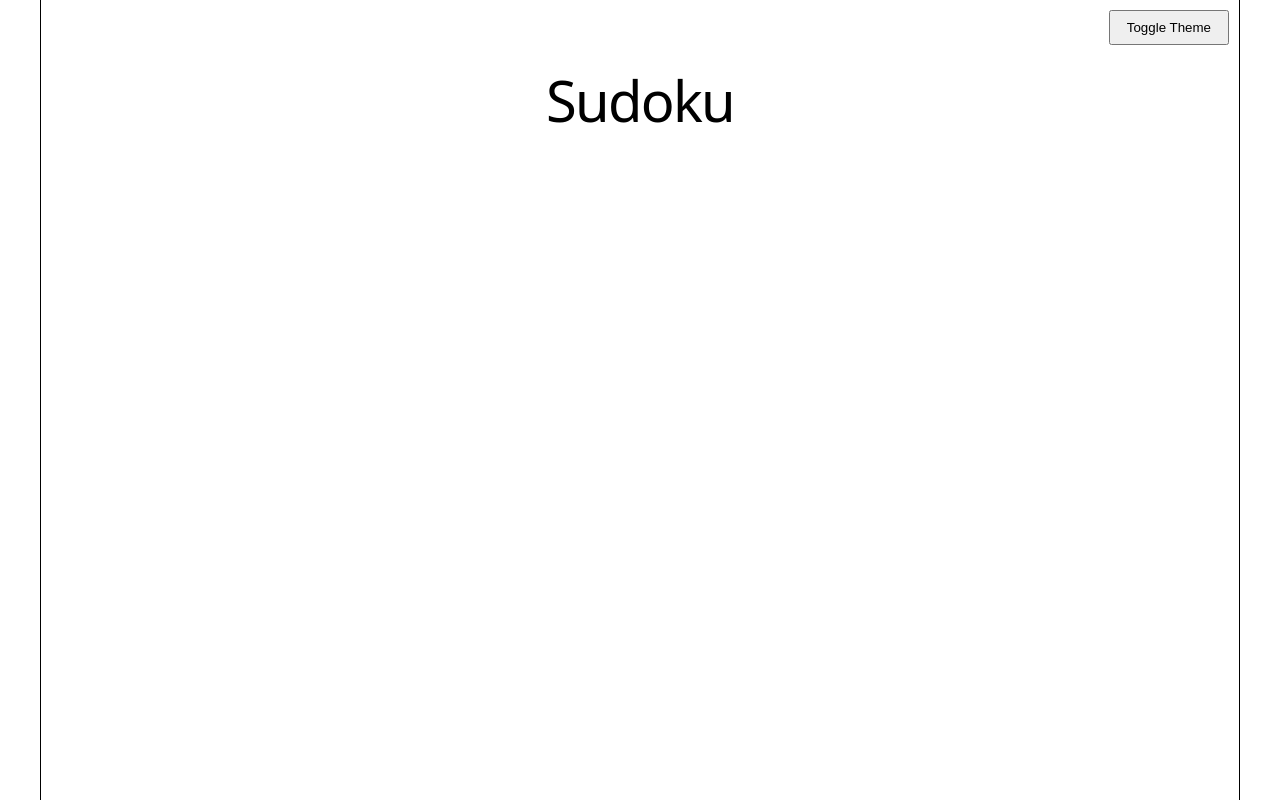
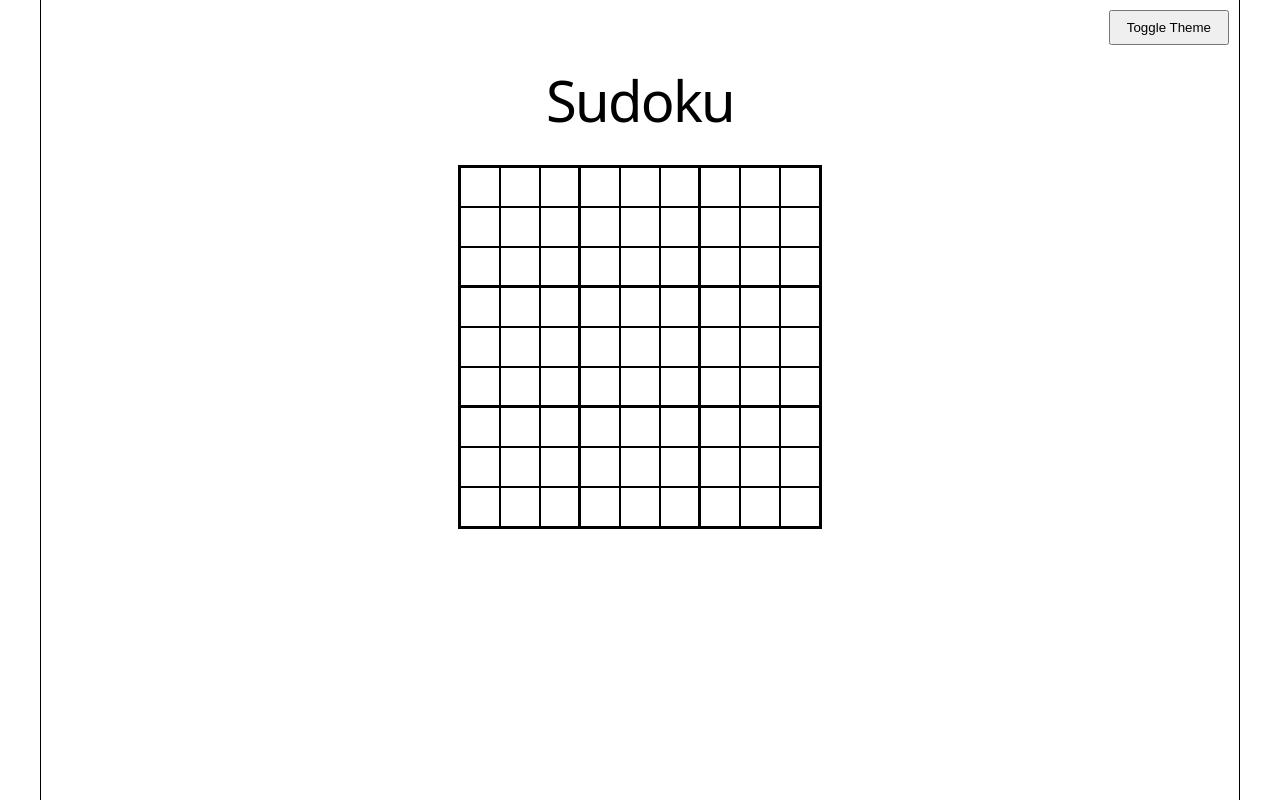
Before and after one commit to caojieming/custom-sudoku, a React (Vite) app: page / in a window 1280 px wide. Built offline with nearby package versions, Linux system fonts and the light colour scheme.

Commit message:
added main grid

```diff
--- a/src/App.jsx
+++ b/src/App.jsx
@@ -1,6 +1,6 @@
 import './styles/App.css';
 import { ThemeToggle } from './components/ThemeToggle.jsx';
-// import { PersonState } from './components/PersonState.jsx';
+import { SudokuGrid } from './components/SudokuGrid.jsx';
 
 function App() {
 
@@ -11,7 +11,7 @@ function App() {
 
 			<main id='mainContent'>
 				<section>
-
+					<SudokuGrid />
 				</section>
 			</main>
 		</>
--- /dev/null
+++ b/src/components/SudokuGrid.jsx
@@ -0,0 +1,38 @@
+import '../styles/SudokuGrid.css';
+
+export function SudokuGrid() {
+	// 9x9 grid
+	const cells = Array.from({ length: 81 });
+
+	return (
+		<div className="sudoku-container">
+			<div className="sudoku-grid">
+				{cells.map((_, index) => {
+					const row = Math.floor(index / 9);
+					const col = index % 9;
+
+					// Add thicker borders to divide into 3x3 sections
+					const isRightBorder = col === 2 || col === 5;
+					const isBottomBorder = row === 2 || row === 5;
+					let className = 'sudoku-cell';
+					if (isRightBorder) {
+						className += ' border-right-thick';
+					}
+					if (isBottomBorder) {
+						className += ' border-bottom-thick';
+					}
+
+					// render as input for now, may become span later
+					return (
+						<input
+							key={index}
+							className={className}
+							type="text"
+							maxLength="1"
+						/>
+					);
+				})}
+			</div>
+		</div>
+	);
+}
--- /dev/null
+++ b/src/styles/SudokuGrid.css
@@ -0,0 +1,42 @@
+.sudoku-container {
+  display: flex;
+  justify-content: center;
+  margin: 20px 0;
+}
+
+.sudoku-grid {
+  display: grid;
+  grid-template-columns: repeat(9, 40px);
+  grid-template-rows: repeat(9, 40px);
+  border: 2px solid var(--text);
+}
+
+.sudoku-cell {
+  width: 100%;
+  height: 100%;
+  text-align: center;
+  font-size: 20px;
+  border: 1px solid var(--border);
+  background-color: transparent;
+  color: var(--text);
+  box-sizing: border-box;
+  outline: none;
+  margin: 0;
+  padding: 0;
+  display: flex;
+  align-items: center;
+  justify-content: center;
+}
+
+.sudoku-cell:focus {
+  background-color: var(--accent-bg);
+}
+
+/* thicker borders for the 3x3 subgrids */
+.border-right-thick {
+  border-right: 2px solid var(--text);
+}
+
+.border-bottom-thick {
+  border-bottom: 2px solid var(--text);
+}
```
Also changed, not shown: src/components/PersonState.jsx (deleted, +0 -61 lines), 1 other file (tests, documents, lock files or other folders).
